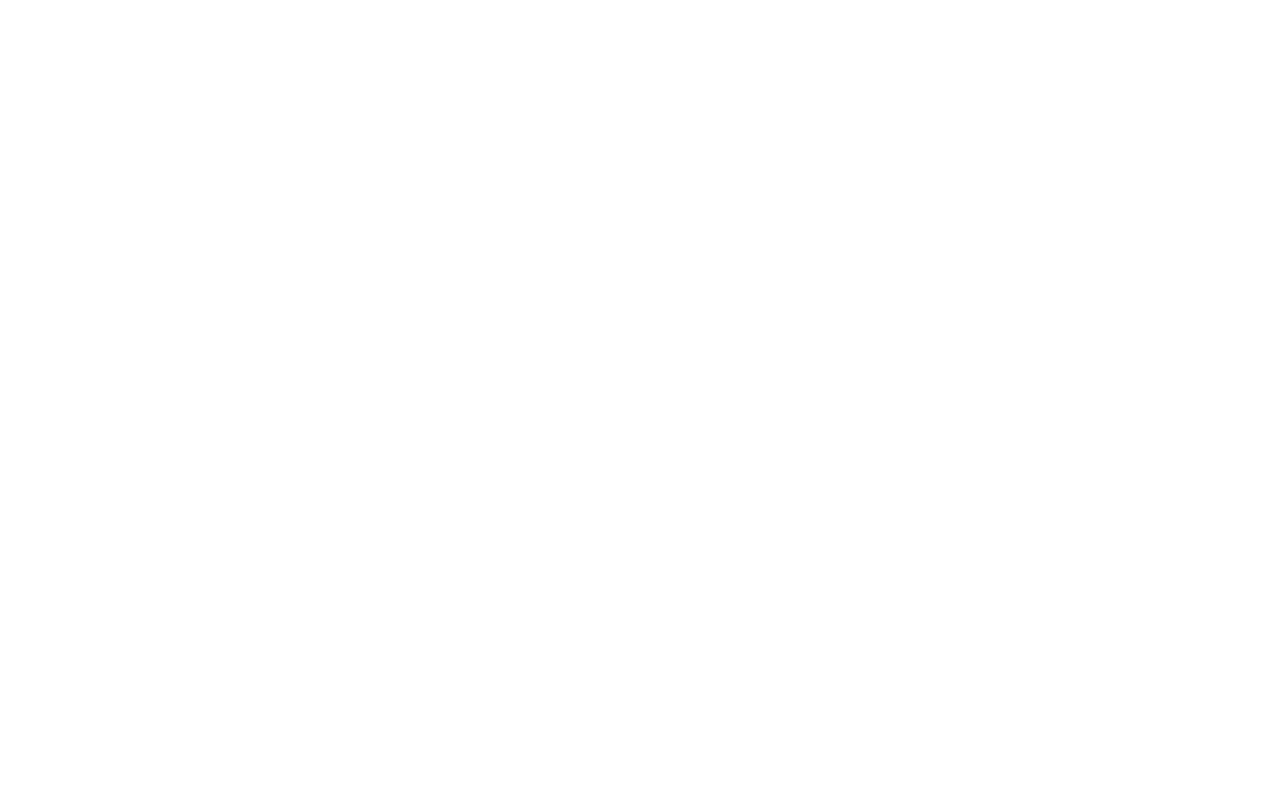
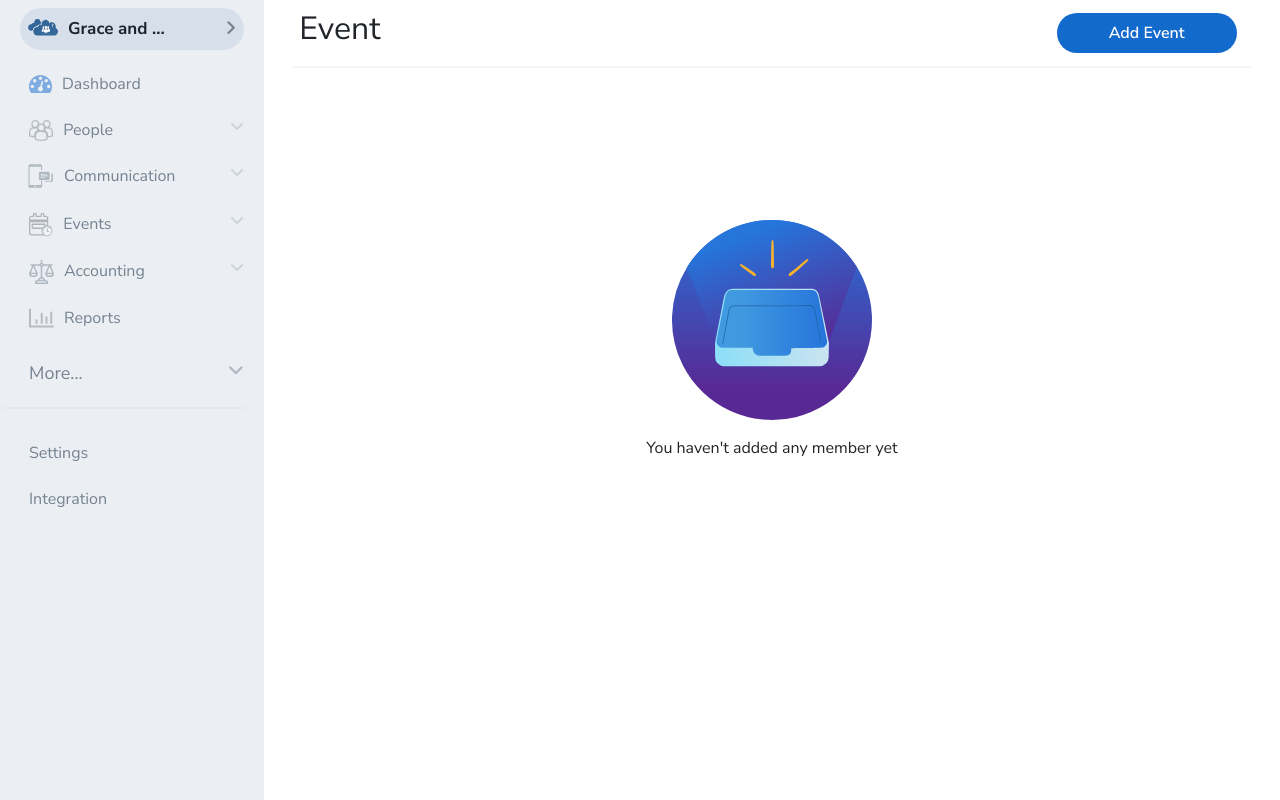
Before and after one commit to Oladapodaniel/CMS-1, a Vue app: page /home/empty-event in a window 1280 px wide. Before the commit this address had no page. Built offline with nearby package versions, Linux system fonts and the light colour scheme; sample sign-in values are in the browser's storage; what vue-highcharts would draw is missing.

Commit message:
Empty event page created

```diff
--- a/src/components/nav/MenuLinks.vue
+++ b/src/components/nav/MenuLinks.vue
@@ -112,7 +112,7 @@
           </a>
           <ul class="dd-list events-list" :class="{ 'dd-hide-list': !eventsLinkDropped }">
             <li class="dd-list-item">
-              <router-link class="dd-link-item" to="/home/event">Events</router-link>
+              <router-link class="dd-link-item" to="/home/empty-event">Events</router-link>
             </li>
             <li class="dd-list-item">
               <router-link class="dd-link-item" to="/">Attendance & Checkin</router-link>
--- a/src/router/index.js
+++ b/src/router/index.js
@@ -23,6 +23,7 @@
 import Report from '@/views/event/EventReport.vue'
 import AddFirstTimer from '@/views/people/AddFirstTimer.vue';
 import FirstTimers from '@/views/people/FirstTimersList.vue';
+import EmptyEvent from '../views/event/EmptyEvent'
 
 
 const routes = [
@@ -118,6 +119,11 @@
         component: EventReportStats
       },
       {
+        path: '/home/empty-event',
+        name: 'EmptyEvent',
+        component: EmptyEvent
+      },
+      {
         path: '/home/people/add-first-timer',
         name: 'AddFirstTimer',
         component: AddFirstTimer
--- /dev/null
+++ b/src/views/event/EmptyEvent.vue
@@ -0,0 +1,208 @@
+<template>
+  <div class="whole-con">
+    <div class="main-con">
+      <div class="main-body">
+        <div class="top">
+          <div class="header">
+            <h2>Event</h2>
+          </div>
+          <div class="actions">
+            <router-link :to="{ name: 'Event' }">
+            <button class="button add-person-btn">
+              Add Event
+            </button>
+            </router-link>
+          </div>
+        </div>
+        <hr class="hr" />
+<!-- v-if="!loading && people.length === 0" -->
+<!-- v-if="!loading && people.length > 0" -->
+        <div class="no-person" >
+        <div class="empty-img">
+            <p><img src="../../assets/people/people-empty.svg" alt="" /></p>
+            <p class="tip">You haven't added any member yet</p>
+        </div>
+        </div>
+        <div class="people-list">
+            <!-- <PeopleList :list="people" /> -->
+        </div>
+
+        <!-- Transitio area -->
+        <!-- <transition
+          :name="$store.state.pageTransition.name"
+          :mode="$store.state.pageTransition.mode"
+          v-on:after-enter="afterEvent"
+          v-on:after-leave="afterLeave"
+        >
+          <router-view class="view transition" />
+        </transition> -->
+        <!-- End of Transition -->
+        <transition name="fade" mode="out-in">
+          <router-view class="view" />
+        </transition>
+      </div>
+    </div>
+  </div>
+</template>
+
+<script>
+// import store from "@/store/index";
+// import router from "@/router/index";
+// import { useRoute } from "vue-router";
+
+export default {
+    //    components: { PeopleList },
+  setup() {
+
+
+    // const people = ref([]);
+    // const loading = ref(true);
+    // onMounted(async () => {
+    //   try {
+    //     const { data } = await axios.get("/api/People/GetPeopleBasicInfo");
+    //     people.value = data;
+    //     loading.value = false;
+    //   } catch (err) {
+    //     loading.value = false;
+    //     console.log(err);
+    //   }
+    // });
+
+    return {
+    //   people,
+    //   loading,
+    };
+
+  },
+};
+
+</script>
+
+<style scoped>
+* {
+  box-sizing: border-box;
+}
+
+.whole-con {
+  display: flex;
+  /* background: #f1f5f8; */
+  height: 100vh;
+}
+
+.main-con {
+  width: 100%;
+  height: 70%;
+}
+
+.main-body {
+  height: 100%;
+}
+
+.top {
+  display: flex;
+  justify-content: space-between;
+  align-items: center;
+  padding: 10px;
+}
+
+.button {
+  padding: 8px 10px;
+  border: none;
+  border-radius: 22px;
+  width: 180px;
+  font-size: 16px;
+  font-weight: 600;
+  margin: 0 8px;
+  outline: none;
+  text-decoration: none;
+  box-sizing: border-box;
+}
+
+.button:hover {
+  cursor: pointer;
+}
+
+.more-btn {
+  background: #dde2e6;
+}
+
+.add-person-btn {
+  background: #136acd;
+  color: #fff;
+}
+
+.btn-icon {
+  padding: 0 8px;
+}
+
+ .no-person {
+  height: 100%;
+  display: flex;
+  text-align: center;
+}
+
+.empty-img {
+  width: 30%;
+  min-width: 397px;
+  margin: auto;
+}
+
+.empty-img img {
+  width: 100%;
+  max-width: 200px;
+}/*
+
+.tip {
+  color: #02172e;
+  font-size: 20px;
+  font-weight: 600;
+} */
+
+.hr {
+  border: 0.8px solid #0020440a;
+  margin: 0 4px;
+}
+
+@media screen and (min-width: 990px) {
+  .main-body {
+    width: 95%;
+    /* max-width: 1021px; */
+    margin: 0 auto;
+  }
+}
+
+@media screen and (min-width: 1400px) {
+  .main-con {
+    width: 90%;
+    margin: 0 auto;
+  }
+
+  .top {
+    height: 90px;
+  }
+
+  .no-person {
+    height: calc(100% - 90px);
+  }
+}
+
+/* Route Transition */
+.btn-loading {
+  display: flex;
+  justify-content: space-between;
+}
+
+.fade-enter-active {
+  transition: all 1s cubic-bezier(0.67, 0.01, 0.86, 0.65);
+}
+
+.fade-leave-active {
+  transition: all 0.6s cubic-bezier(0.67, 0.01, 0.86, 0.65);
+}
+
+.fade-enter-from,
+.fade-leave-to {
+  transition: translateX(20px);
+  opacity: 0;
+}
+</style>
--- a/src/views/event/Event.vue
+++ b/src/views/event/Event.vue
@@ -1,5 +1,5 @@
 <template>
-  <div class="event" @click="hideModals">
+  <div class="event mt-4" @click="hideModals">
     <div class="bg col-md-10 offset-md-1">
       <div class="container first-pane">
         <div class="row">
@@ -765,7 +765,7 @@
             <div class="row">
                 <div class="col-12 col-sm-4 col-lg-6 events"></div>
                 <div class="col-5 col-sm-3 col-lg-2 btn btn-preview">Preview</div>
-                <div class="col-6 col-sm-4 offset-1 col-lg-3 btn btn-save" @click="post">Save and Continue</div>
+                <div class="col-6 col-sm-4 offset-1 col-lg-3 btn btn-save"  @click="post">Save and Continue</div>
             </div>
         </div>
     </div>
@@ -1693,7 +1693,7 @@
 <style scoped>
     .event {
     font-family: 'Nunito sans';
-    margin-top: 20px;
+    /* margin-top: 20px; */
 }
 
 .events {
```
